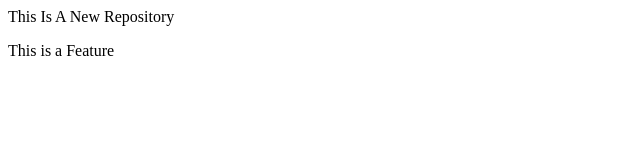
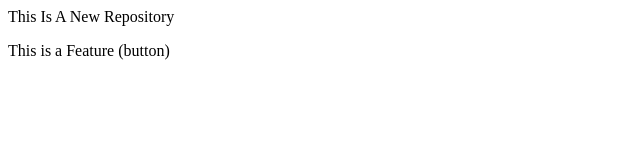
Before and after one commit to buildbyaryan/localrepo, a plain HTML site: page index.html in a window 1280 px wide. Shown: the full height of the page, 0-640 px from the left. Drawn offline with Linux system fonts and the light colour scheme.

Commit message:
Add button

```diff
--- a/index.html
+++ b/index.html
@@ -1,2 +1,2 @@
 <p> This Is A New Repository </p>
-<p>This is a Feature</p>
+<p>This is a Feature (button)</p>
```
